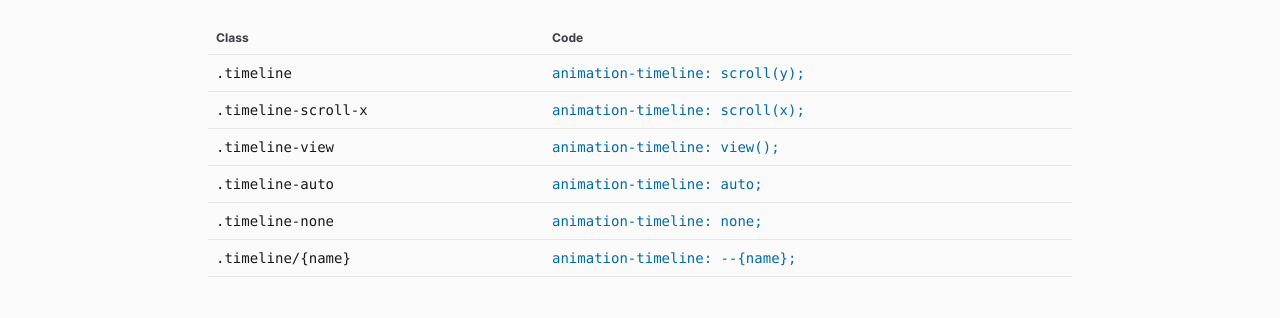
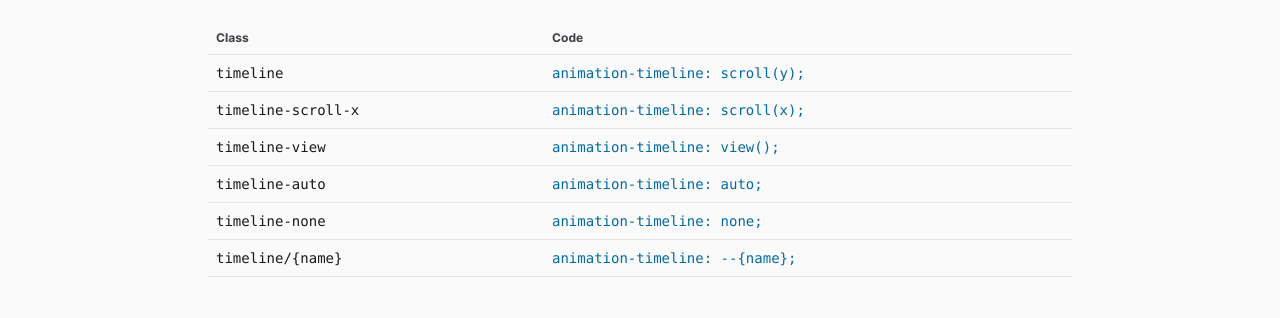
Before and after one commit to adamplesnik/tailwindcss-scroll-driven-animations, a React (Vite) app: page /docs in a window 1280 px wide. Shown: the part 467-785 px from the top of the page. Built offline with nearby package versions, Linux system fonts and the light colour scheme; what @adam.plesnik/tailwindcss-scroll-driven-animations would draw is missing.

Commit message:
Remove dots from class names, tune things

```diff
--- a/src/demos/SupportsDemo.tsx
+++ b/src/demos/SupportsDemo.tsx
@@ -21,7 +21,7 @@ const skeletonCollection = [
 
 const SupportsDemo = () => {
   return (
-    <DemoWrapper className="mt-4">
+    <DemoWrapper className="mt-4 h-48">
       <div className="no-animations:translate-y-0 sticky left-4 top-0 flex w-fit -translate-y-20 animate-translate-down flex-wrap gap-2 rounded-b-lg bg-sky-400/40 p-4 backdrop-blur timeline sm:left-8 dark:bg-fuchsia-600/40">
         <Code>animate...</Code>
         <Code>timeline</Code>
--- a/src/docs/Docs.tsx
+++ b/src/docs/Docs.tsx
@@ -105,7 +105,7 @@ const Docs = () => {
         Use the <Code>no-animations</Code> modifier to apply fallback styling in browsers which do
         not support scroll-driven animations yet.
       </Paragraph>
-      <DocsTable items={supportsClasses} noDots />
+      <DocsTable items={supportsClasses} />
       <SupportsDemo />
       <CodeBlock language="html">{supports}</CodeBlock>
     </div>
--- a/src/docs/DocsTable.tsx
+++ b/src/docs/DocsTable.tsx
@@ -1,7 +1,7 @@
 import Separator from '../components/Separator'
 import DocsTableRow from './DocsTableRow'
 
-const DocsTable = ({ items, noDots = false }: DocsTableProps) => {
+const DocsTable = ({ items }: DocsTableProps) => {
   return (
     <div className="flex flex-col gap-2 py-2">
       <div className="flex gap-1 text-xs font-bold sm:gap-4">
@@ -12,7 +12,7 @@ const DocsTable = ({ items, noDots = false }: DocsTableProps) => {
       <Separator />
       {items.map((item, index) => (
         <>
-          <DocsTableRow className={item.className} code={item.code} key={index} noDots={noDots} />
+          <DocsTableRow className={item.className} code={item.code} key={index} />
           <Separator key={'sep' + index} />
         </>
       ))}
@@ -22,7 +22,6 @@ const DocsTable = ({ items, noDots = false }: DocsTableProps) => {
 
 export interface DocsTableProps {
   items: Item[]
-  noDots?: boolean
 }
 
 export interface Item {
--- a/src/docs/DocsTableRow.tsx
+++ b/src/docs/DocsTableRow.tsx
@@ -1,11 +1,8 @@
-const DocsTableRow = ({ className, code, noDots = false }: DocsTableRowProps) => {
+const DocsTableRow = ({ className, code }: DocsTableRowProps) => {
   return (
     <div className="flex flex-col gap-1 font-mono text-sm sm:flex-row sm:gap-4">
-      <div className="px-2 text-zinc-900 sm:w-80 dark:text-zinc-300">
-        {noDots ? '' : '.'}
-        {className}
-      </div>
-      <div className="flex-1 pl-8 pr-2 text-sky-700 sm:pl-2 dark:text-sky-300">{code};</div>
+      <div className="px-2 text-zinc-900 sm:w-80 dark:text-zinc-300">{className}</div>
+      <div className="flex-1 pl-8 pr-2 text-sky-700 sm:pl-2 dark:text-cyan-600">{code};</div>
     </div>
   )
 }
@@ -13,7 +10,6 @@ const DocsTableRow = ({ className, code, noDots = false }: DocsTableRowProps) =>
 export interface DocsTableRowProps {
   className: string
   code: string
-  noDots?: boolean
 }
 
 export default DocsTableRow
```
